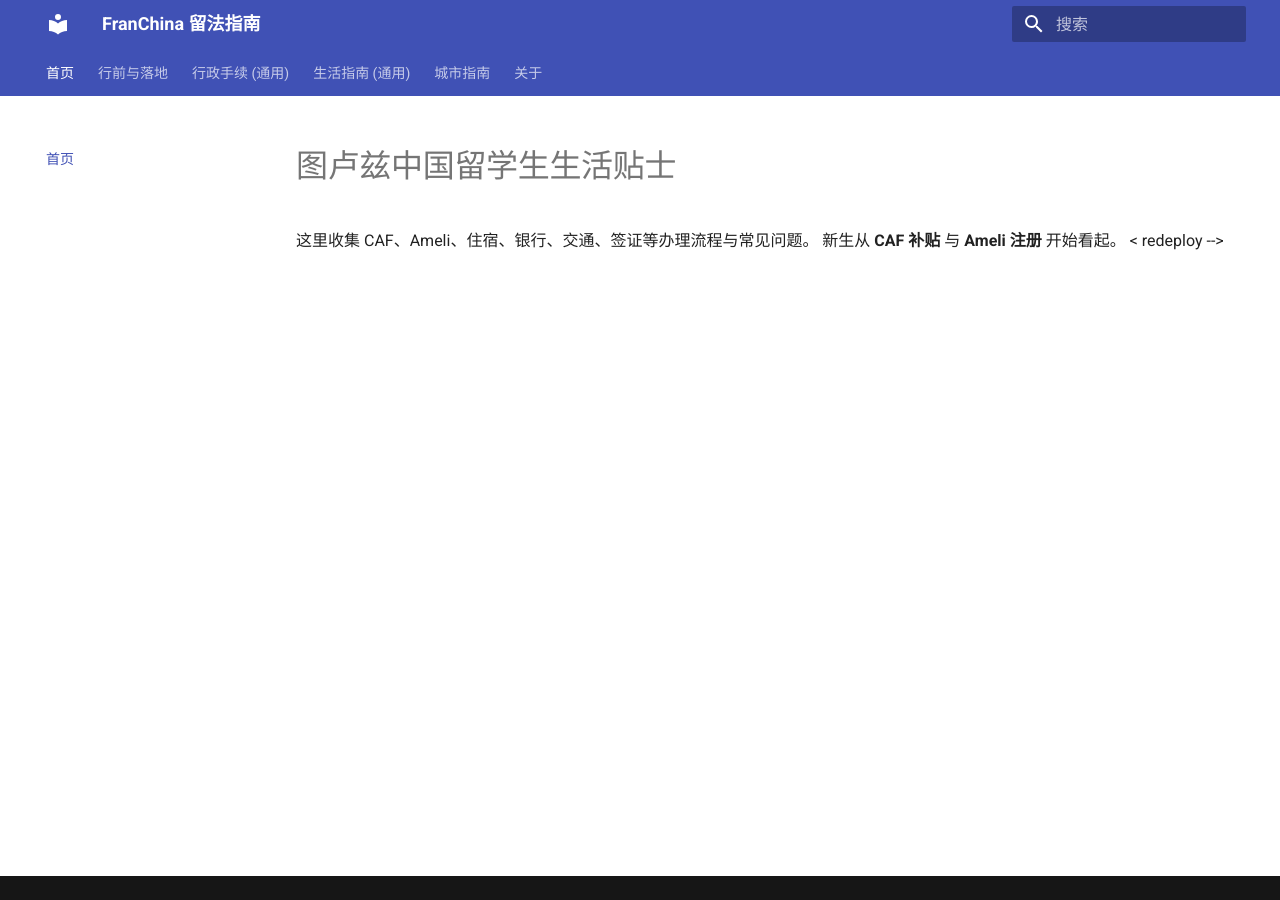
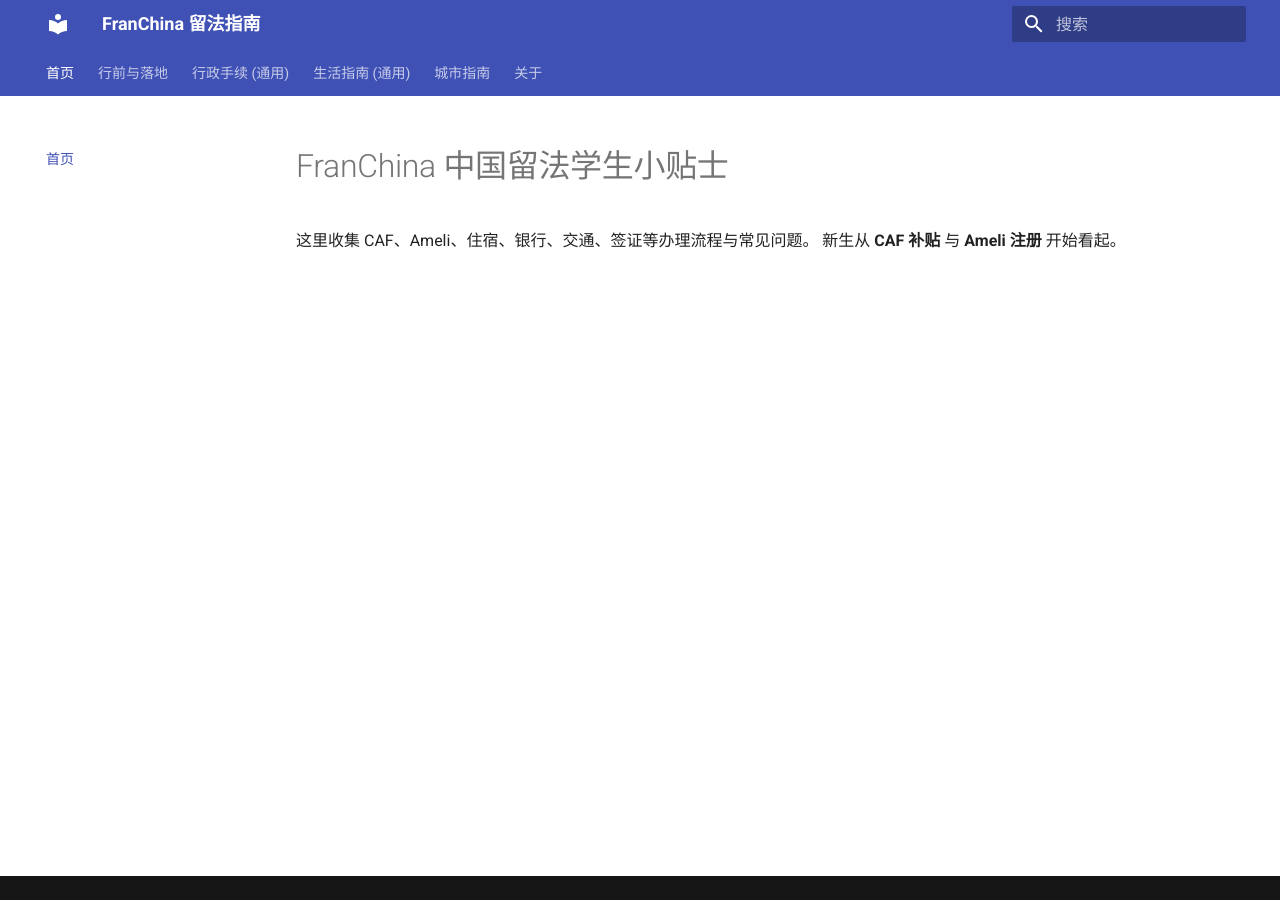
Before and after one commit to Kant-Righteous/franchina, an MkDocs documentation site: the page built from docs/index.md, in a window 1280 px wide. Built offline with MkDocs 1.6.1 and Material for MkDocs 9.7.7, drawn with Linux system fonts in a browser that asks for light colours.

Commit message:
docs: 更改首页与关于页

```diff
--- a/docs/index.md
+++ b/docs/index.md
@@ -1,5 +1,4 @@
-# 图卢兹中国留学生生活贴士
+# FranChina 中国留法学生小贴士
 
 这里收集 CAF、Ameli、住宿、银行、交通、签证等办理流程与常见问题。
 新生从 **CAF 补贴** 与 **Ameli 注册** 开始看起。
-< redeploy -->
```
Also changed, not shown: docs/about.md (+1 -1 lines).
